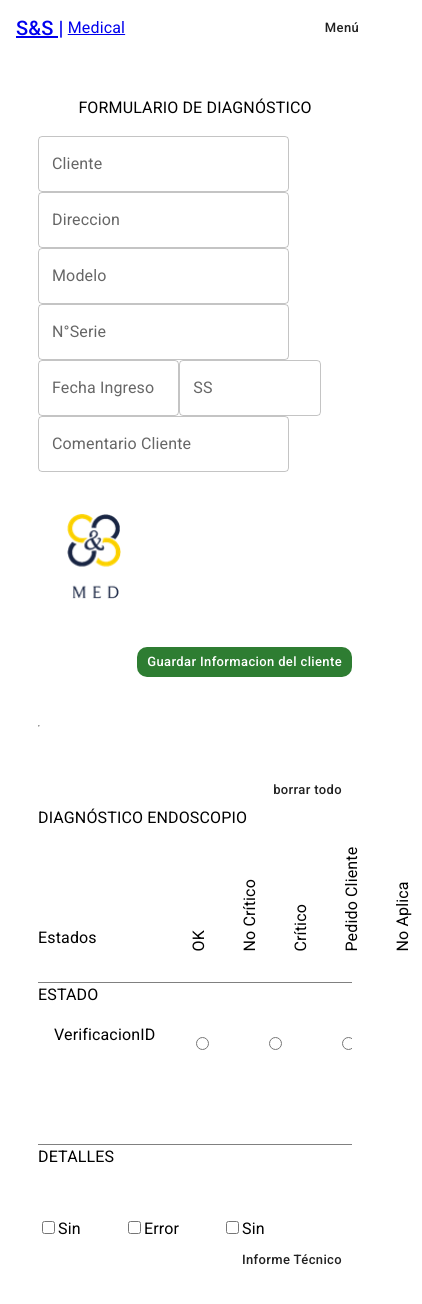
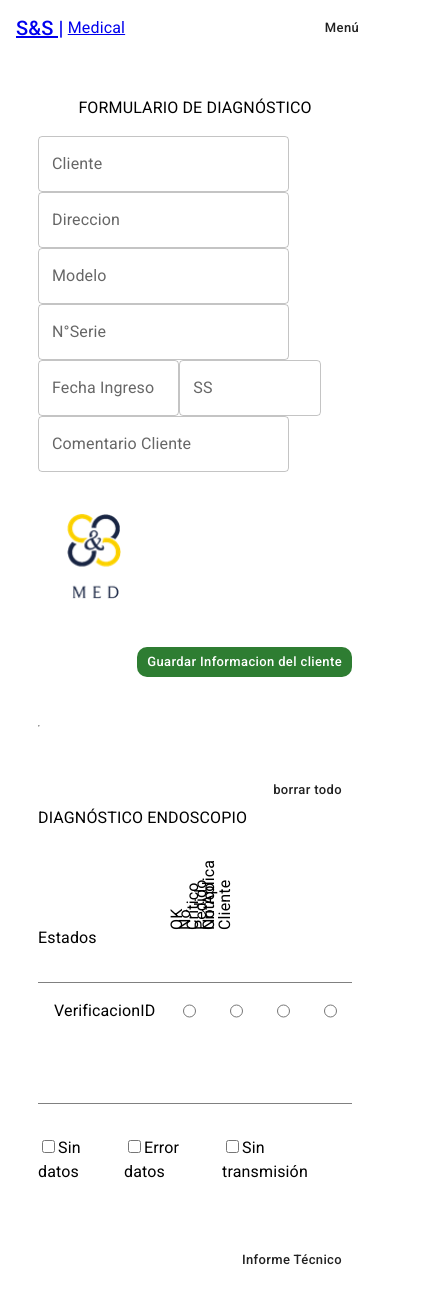
Before and after one commit to ebros12/-ssmedical, a Next.js app: page /reparaciones in a window 390 px wide. Shown: the top 1304 px of the page, 422 px wide, since content can reach past the window. Built offline with nearby package versions, Linux system fonts and the light colour scheme.

Commit message:
actulizacion 2.0 | Camino Funcional Completo

```diff
--- a/components/reparaciones/InformeTecnico.tsx
+++ b/components/reparaciones/InformeTecnico.tsx
@@ -65,7 +65,7 @@ export const InformeTecnico = () => {
                     <Box key={`${itemData.name}1`} display='contents'>
 
                         <Grid key={`${itemData.name}2`} item xs={12} md={6} margin={'2rem 0rem'} className='boxEffect'>
-                            <Typography className="smOnly">ESTADO</Typography>
+                            <Typography className="xlOnly">ESTADO</Typography>
                             <Controller
 
                                     name={itemData.name}
@@ -84,7 +84,7 @@ export const InformeTecnico = () => {
                                 />
                         </Grid>
                         <Grid key={`${itemData.name}3`}  item xs={12} md={6} margin={'2rem 0rem'} className='boxEffect'>
-                            <Typography className="smOnly" marginBottom={'1rem'}>DETALLES</Typography>
+                            <Typography className="xlOnly" marginBottom={'1rem'}>DETALLES</Typography>
                                 <Controller
 
                                     name={itemData.name}
--- a/styles/globals.css
+++ b/styles/globals.css
@@ -68,7 +68,13 @@
 }
 
 @media (max-width: 480px) {
-
+  .marginInput{
+    margin: 17px;
+  }
+  .text90deg{
+    margin: 1rem;
+    width: 4.5rem;
+  }
   .smOnly{
     display: block;
   }
```
